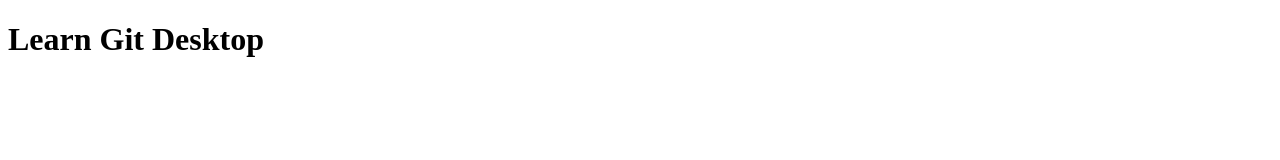
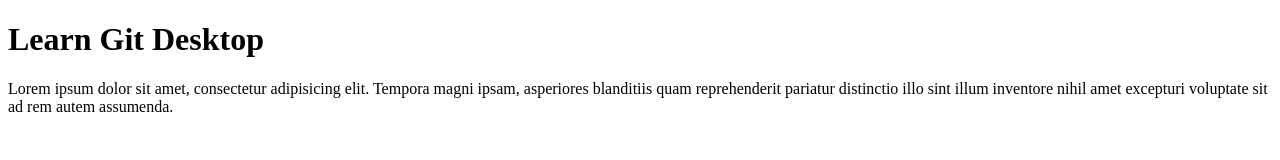
Before and after one commit to SarunUampramorn/git-desktop, a plain HTML site: page index.html in a window 1280 px wide. Drawn offline with Linux system fonts and the light colour scheme.

Commit message:
add some text
add some text

```diff
--- a/index.html
+++ b/index.html
@@ -7,5 +7,6 @@
 </head>
 <body>
     <h1>Learn Git Desktop</h1>
+    <p>Lorem ipsum dolor sit amet, consectetur adipisicing elit. Tempora magni ipsam, asperiores blanditiis quam reprehenderit pariatur distinctio illo sint illum inventore nihil amet excepturi voluptate sit ad rem autem assumenda.</p>
 </body>
 </html>
```
